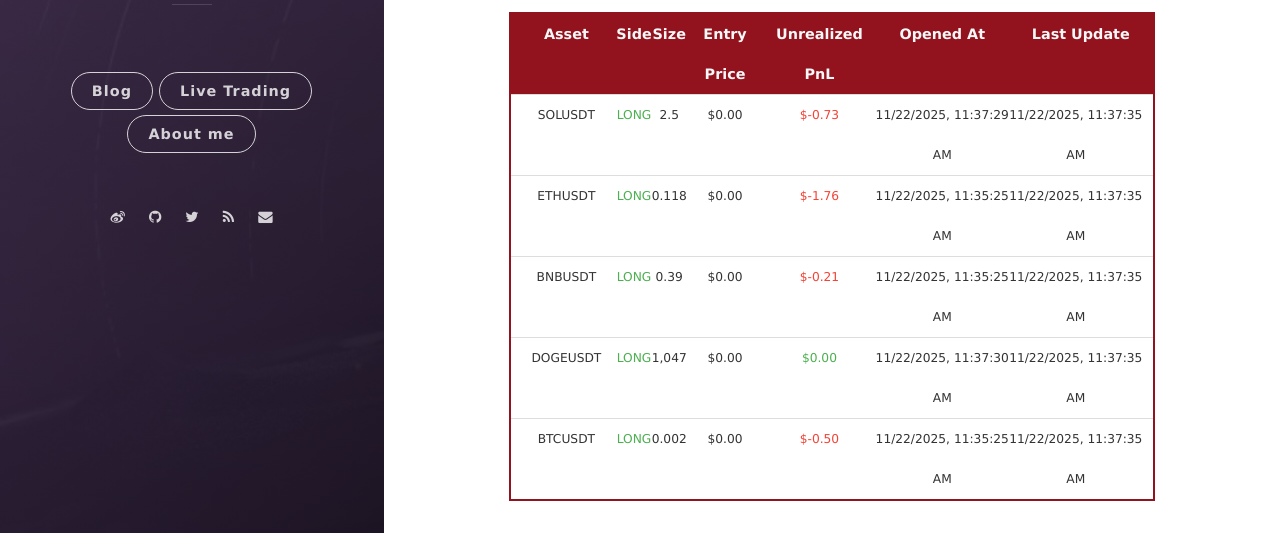
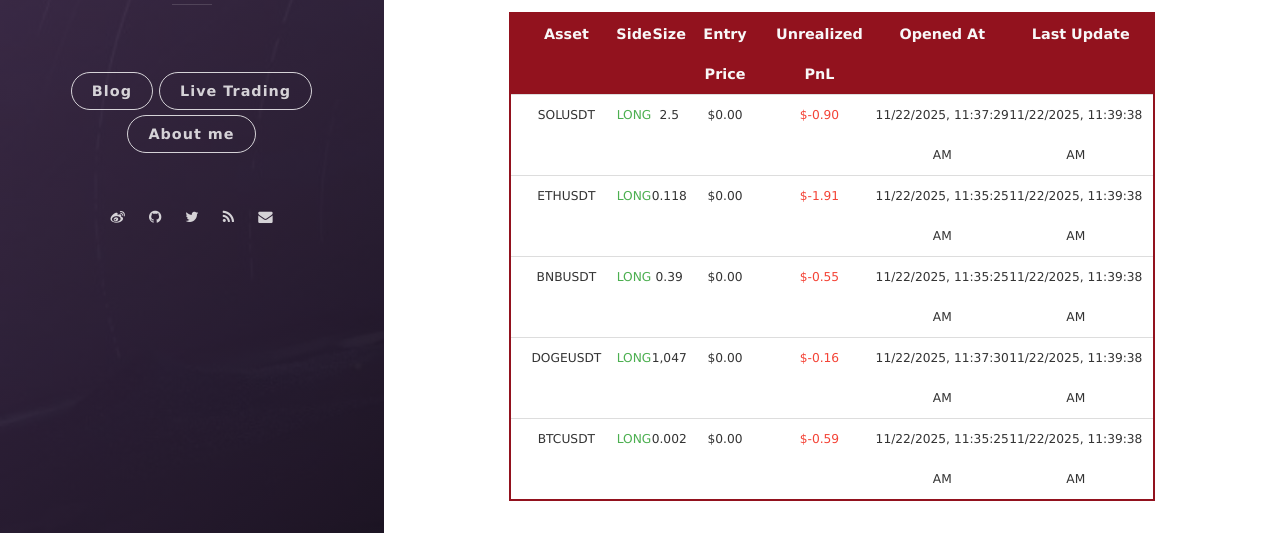
Before and after one commit to leeyegy/leeyegy.github.io, a Jekyll site: the page built from live-trading.html, in a window 1280 px wide and 1188 px high. Shown: the part 587-1120 px from the top of the window. Built offline with Jekyll 4.4.1, drawn with Linux system fonts in a browser that asks for light colours; nearby versions of some CDN libraries.

Commit message:
AccountMonitor: refresh positions 2025-11-22T19:39:38+08:00

```diff
--- a/assets/data/binance/positions.json
+++ b/assets/data/binance/positions.json
@@ -4,44 +4,44 @@
     "side": "LONG",
     "size": 2.5,
     "entryPrice": 0.0,
-    "unrealizedPnl": -0.72943862,
+    "unrealizedPnl": -0.90443862,
     "openedAt": "2025-11-22T19:37:29+08:00",
-    "reportedAt": "2025-11-22T19:37:35+08:00"
+    "reportedAt": "2025-11-22T19:39:38+08:00"
   },
   {
     "symbol": "ETHUSDT",
     "side": "LONG",
     "size": 0.118,
     "entryPrice": 0.0,
-    "unrealizedPnl": -1.75966999,
+    "unrealizedPnl": -1.91424999,
     "openedAt": "2025-11-22T19:35:25+08:00",
-    "reportedAt": "2025-11-22T19:37:35+08:00"
+    "reportedAt": "2025-11-22T19:39:38+08:00"
   },
   {
     "symbol": "BNBUSDT",
     "side": "LONG",
     "size": 0.39,
     "entryPrice": 0.0,
-    "unrealizedPnl": -0.21399999,
+    "unrealizedPnl": -0.54606091,
     "openedAt": "2025-11-22T19:35:25+08:00",
-    "reportedAt": "2025-11-22T19:37:35+08:00"
+    "reportedAt": "2025-11-22T19:39:38+08:00"
   },
   {
     "symbol": "DOGEUSDT",
     "side": "LONG",
     "size": 1047.0,
     "entryPrice": 0.0,
-    "unrealizedPnl": 0.0,
+    "unrealizedPnl": -0.15705,
     "openedAt": "2025-11-22T19:37:30+08:00",
-    "reportedAt": "2025-11-22T19:37:35+08:00"
+    "reportedAt": "2025-11-22T19:39:38+08:00"
   },
   {
     "symbol": "BTCUSDT",
     "side": "LONG",
     "size": 0.002,
     "entryPrice": 0.0,
-    "unrealizedPnl": -0.4988,
+    "unrealizedPnl": -0.5938,
     "openedAt": "2025-11-22T19:35:25+08:00",
-    "reportedAt": "2025-11-22T19:37:35+08:00"
+    "reportedAt": "2025-11-22T19:39:38+08:00"
   }
 ]
```
